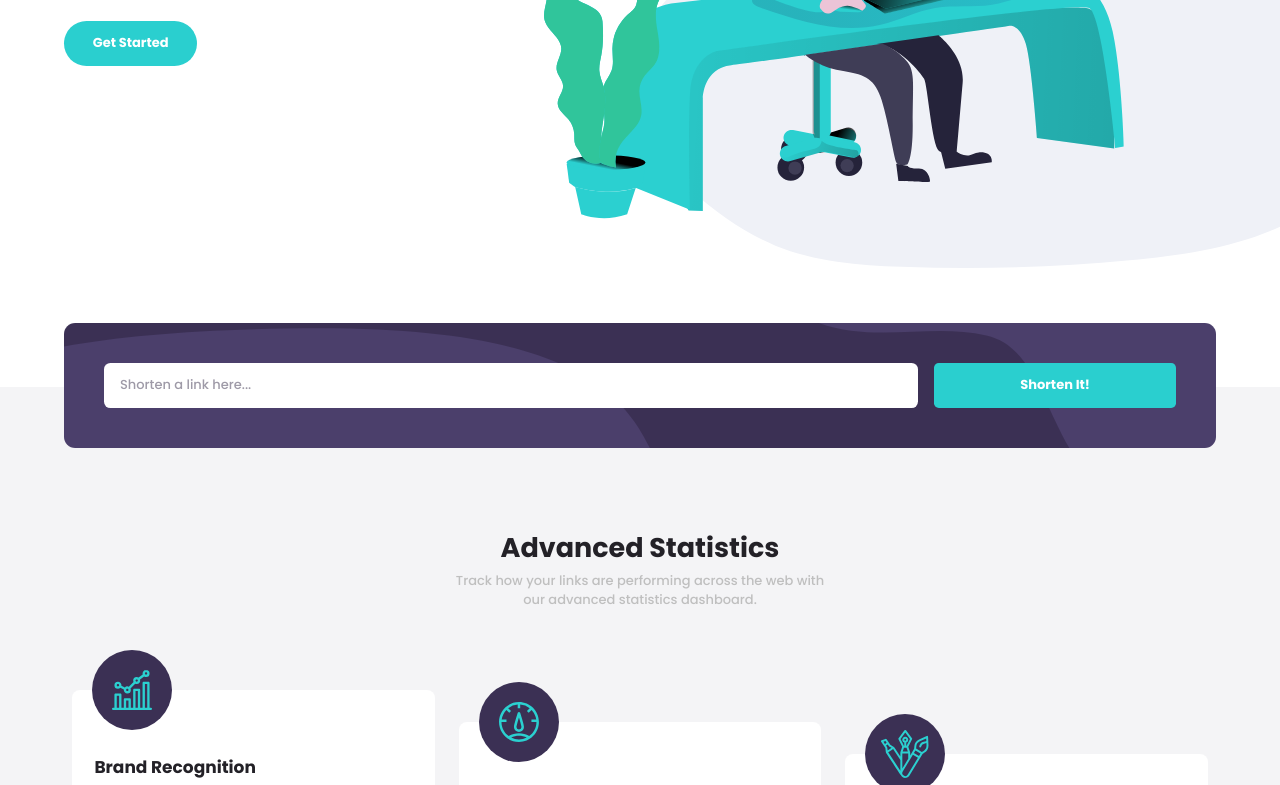
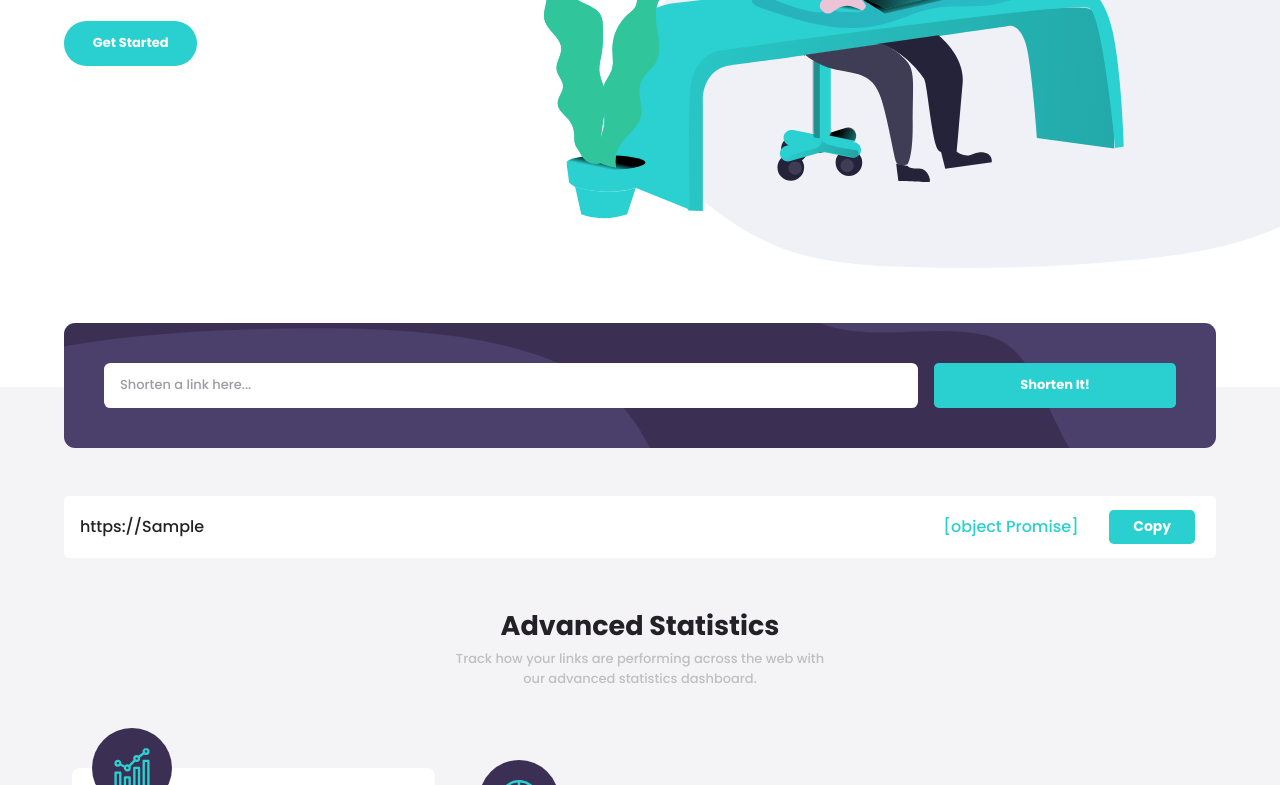
Before and after one commit to Oghenetega16/url-shortening-api, a plain HTML site: page index.html in a window 1280 px wide. Both pictures are taken after typing "Sample" into the empty fields and a click on the button "Shorten It!". Shown: the part 470-1255 px from the top of the page. Drawn offline with Linux system fonts and the light colour scheme; no server answers.

Commit message:
javascript work in progress

```diff
--- a/index.html
+++ b/index.html
@@ -87,11 +87,13 @@
           <button>Shorten It!</button>
         </form>
 
-        <div class="link-results">
-          <div class="link-result">
-            <p class="long-url">the long url</p>
-            <hr>
-            <p class="short-url">the short url</p>
+        <div class="link-results"></div>
+
+        <div class="link-result">
+          <p class="long-url">First paragraph</p>
+          <hr>
+          <div class="short-url_btn">
+            <p class="short-url">Second paragraph</p>
             <div class="button">
               <button>Copy</button>
             </div>
--- a/script.js
+++ b/script.js
@@ -11,7 +11,7 @@ menuToggle.addEventListener('click', () => {
 });
 
 let shortUrl;
-async function shortenUrl(longUrl) {
+async function shortenUrl(url) {
     const apiUrl = "https://api-ssl.bitly.com/v4/shorten";
     const accessToken = "e3b544aa3aaa0d6d47cb0dfa17aae00978067689";
 
@@ -23,7 +23,7 @@ async function shortenUrl(longUrl) {
                 'Content-Type': 'application/json'
             },
             body: JSON.stringify({
-                long_url: longUrl
+                long_url: url
             })
         });
 
@@ -48,18 +48,23 @@ const linkContainer = document.querySelector('.link-results');
 
 const longLink = document.querySelector('.long-url');
 const shortLink = document.querySelector('.short-url');
+let longUrl;
+let short;
+
 
 function displayLinkResult() {
-    result.classList.add('active');
     longLink.textContent = longUrl;
-    shortLink.textContent = shortUrl;
+    shortLink.textContent = short;
+    const cloned = result.cloneNode(true);
+    cloned.classList.add('active');
+    linkContainer.appendChild(cloned);
 }
 
 form.addEventListener('submit', (event) => {
     event.preventDefault();
 
     let inputValue = input.value.trim();
-    let longUrl = ensureHttps(inputValue);
+    longUrl = ensureHttps(inputValue);
 
     if (inputValue === '') {
         input.classList.add('error');
@@ -69,7 +74,8 @@ form.addEventListener('submit', (event) => {
     else {
         input.classList.remove('error');
         errorMessage.classList.remove('error');
-        shortenUrl(longUrl);
+        short = shortenUrl(longUrl);
+        displayLinkResult();
     }
 
     form.reset();
@@ -82,11 +88,12 @@ function ensureHttps(url) {
     return url;
 }
 
-// copyButton = document.querySelector('button');
-// copyButton.addEventListener('click', () => {
-//     navigator.clipboard.writeText(shortResult);
-//     copyButton.textContent = 'Copied!';
-// });
+copyButton = document.querySelector('.link-result button');
+copyButton.addEventListener('click', () => {
+    console.log('copy button clicked');
+    navigator.clipboard.writeText(short);
+    copyButton.textContent = 'Copied!';
+});
 
 
 // What's left to de done:
--- a/style.css
+++ b/style.css
@@ -204,7 +204,8 @@ h1 {
 }
 
 .link-result.active {
-    display: block;
+    display: flex;
+    flex-direction: column;
 }
 
 .link-result p {
@@ -533,6 +534,11 @@ nav .sign-up {
         background-position: -150px;
     }
 
+    .link-container .error-msg {
+        position: absolute;
+        top: 85px;
+    }
+
     .link-container input {
         width: 100%;
         height: 45px;
@@ -547,6 +553,41 @@ nav .sign-up {
         font-size: 13px;
         width: 30%;
         height: 45px;
+    }
+
+    .link-result {
+        display: flex;
+        align-items: center;
+        flex-direction: row;
+        justify-content: space-between;
+        padding: .4rem .2rem;
+        margin-left: 2.5rem;
+        margin-right: 2.5rem;
+        display: none;
+    }
+
+    .link-result.active {
+        flex-direction: row;
+    }
+
+    .link-result hr {
+        display: none;
+    }
+
+    .link-result .button {
+        width: fit-content;
+        height: fit-content;
+        padding: .3rem;
+    }
+
+    .link-result .button button {
+        padding: .4rem 1.5rem;
+        font-size: 14px;
+    }
+
+    .link-result .short-url_btn {
+        display: flex;
+        align-items: center;
     }
 
     .main-section-text {
@@ -809,6 +850,11 @@ nav .sign-up {
         font-size: 18px;
     }
 
+    .link-result {
+        margin-right: 8.5rem;
+        margin-left: 8.5rem;
+    }
+
     .main-section-text {
         width: 550px;
     }
```
